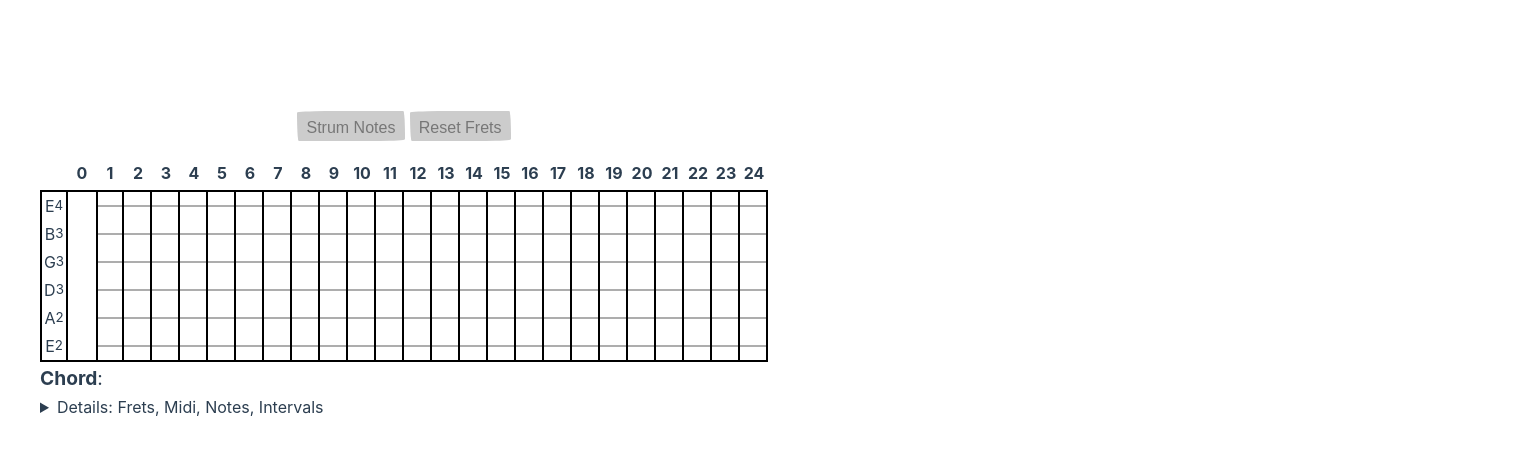
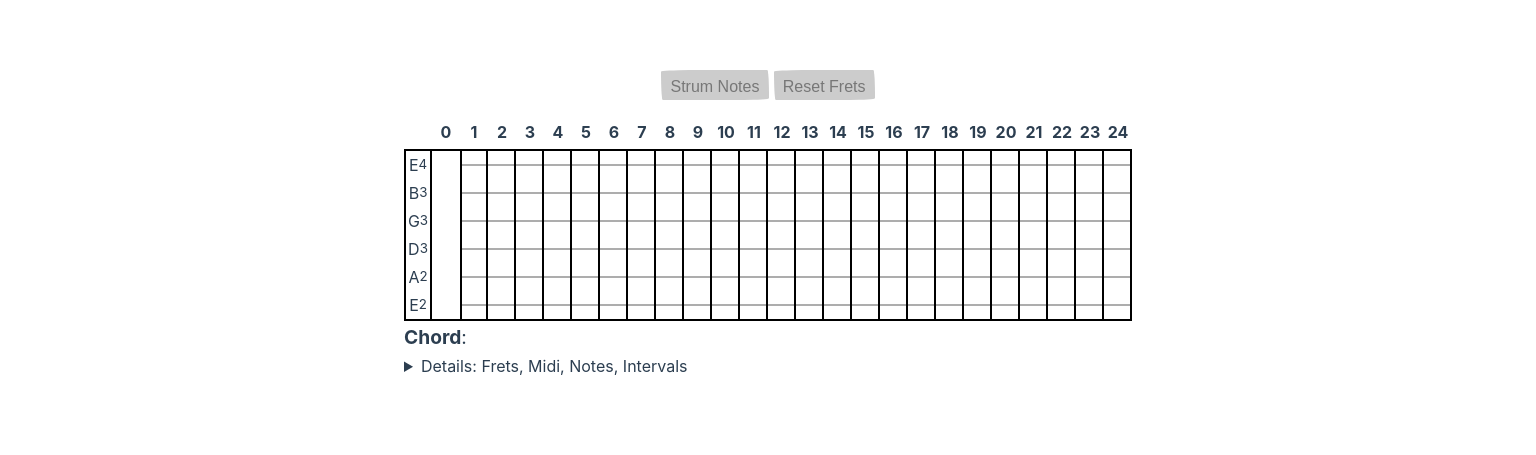
Before and after one commit to michaelchadwick/nebyooaxe, a Vue app: page / in a window 1536 px wide. Shown: the part 161-616 px from the top of the page. Built offline with nearby package versions, Linux system fonts and the light colour scheme; no server answers; a web font is replaced by a local one.

Commit message:
improve <main> styling

```diff
--- a/src/App.vue
+++ b/src/App.vue
@@ -81,6 +81,10 @@ onMounted(() => {
 header {
   display: flex;
 
+  @media (min-width: 1200px) {
+    place-items: center;
+  }
+
   h1 {
     font-weight: 500;
     font-size: 2.6rem;
@@ -91,13 +95,11 @@ header {
 main {
   display: block;
   line-height: 1.5;
-  margin-top: 50px;
+  margin-top: 55px;
   z-index: 1;
-}
 
-@media (min-width: 1200px) {
-  header {
-    place-items: center;
+  @media (min-width: 768px) {
+    margin-top: 0;
   }
 }
 
--- a/src/assets/css/main.css
+++ b/src/assets/css/main.css
@@ -14,13 +14,6 @@
 
   @media (min-width: 768px) {
     justify-content: center;
-  }
-
-  @media (min-width: 1440px) {
-    display: grid;
-    grid-template-columns: 1fr 1fr;
-    max-width: 1920px;
-    padding: 0 2rem;
   }
 }
 
```
